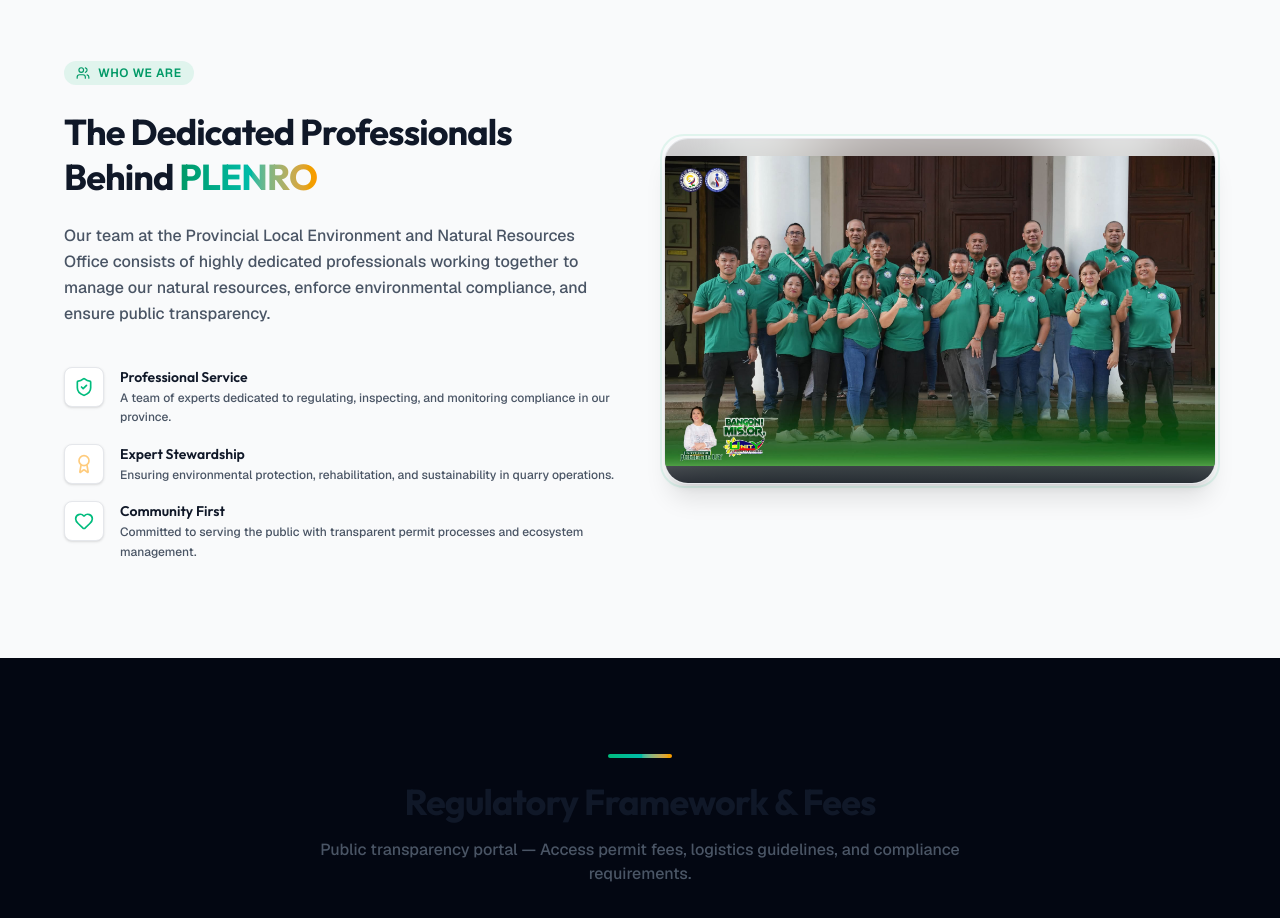
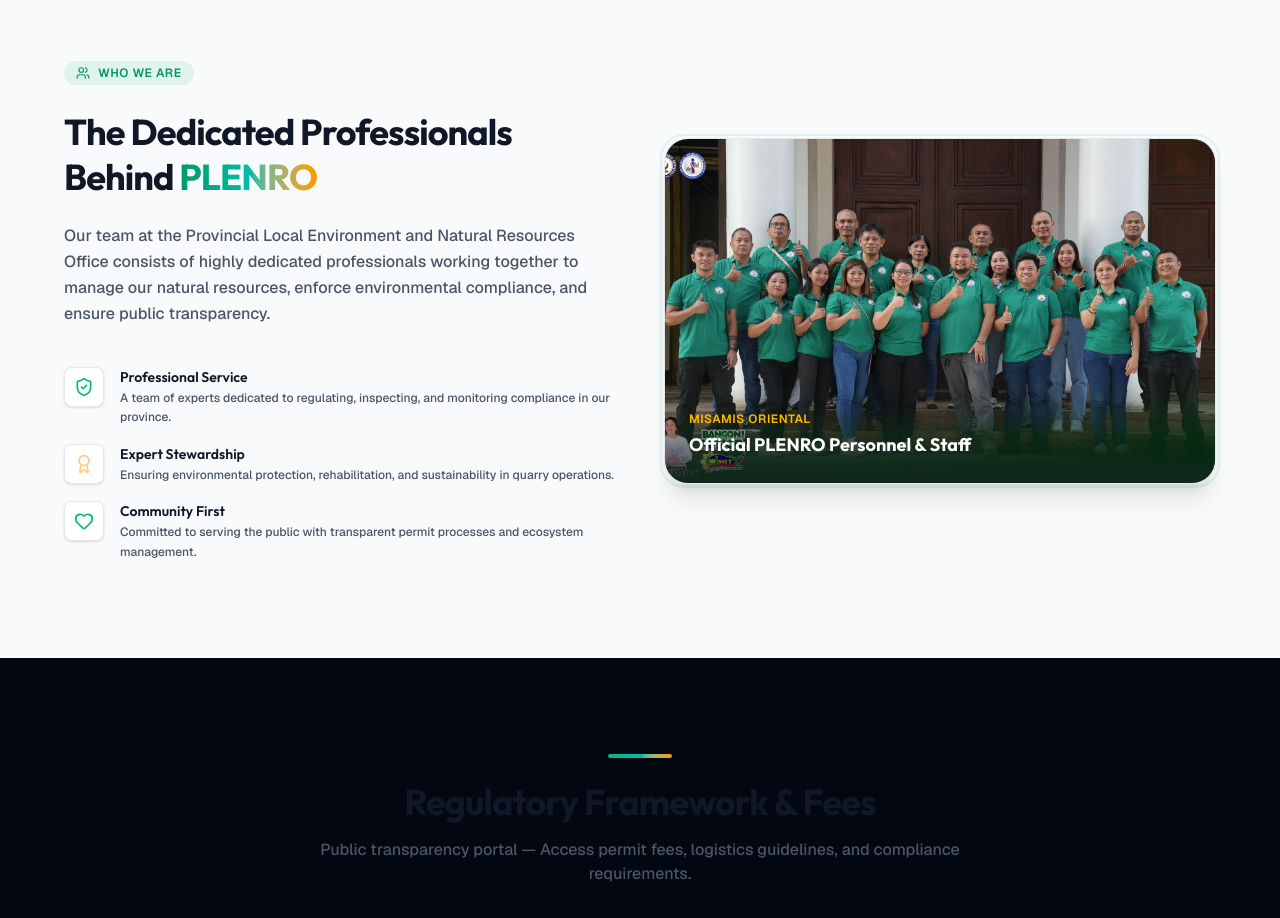
Before and after one commit to angelorabaya/PLENROLANDINGPAGE, a Next.js app: page / in a window 1280 px wide. Shown: the part 3320-4238 px from the top of the page. Built offline with nearby package versions, Linux system fonts and the light colour scheme.

Commit message:
style: change staff image to object-cover to fill container frame

```diff
--- a/src/components/landing/team-section.tsx
+++ b/src/components/landing/team-section.tsx
@@ -99,22 +99,11 @@ export default function TeamSection() {
                     <span className="text-gray-400 dark:text-gray-500 text-xs italic font-semibold">Loading personnel photo...</span>
                   </div>
                 )}
-                {/* Blurred backdrop image for premium look */}
-                {isLoaded && (
-                  <Image
-                    src="/images/staff.jpg"
-                    alt=""
-                    fill
-                    className="object-cover blur-2xl opacity-50 dark:opacity-30 scale-110 pointer-events-none"
-                    sizes="(max-w-768px) 100vw, 50vw"
-                    priority
-                  />
-                )}
-                <Image
+                 <Image
                   src="/images/staff.jpg"
                   alt="PLENRO Staff and Employees"
                   fill
-                  className={`object-contain relative z-10 group-hover:scale-[1.02] transition-all duration-700 ease-out ${
+                  className={`object-cover group-hover:scale-[1.02] transition-all duration-700 ease-out ${
                     isLoaded ? 'opacity-100 blur-0' : 'opacity-0 blur-md'
                   }`}
                   sizes="(max-w-768px) 100vw, 50vw"
```
